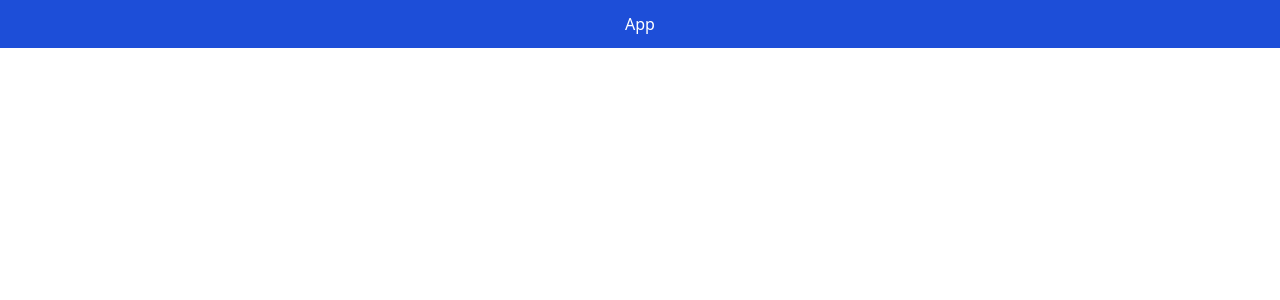
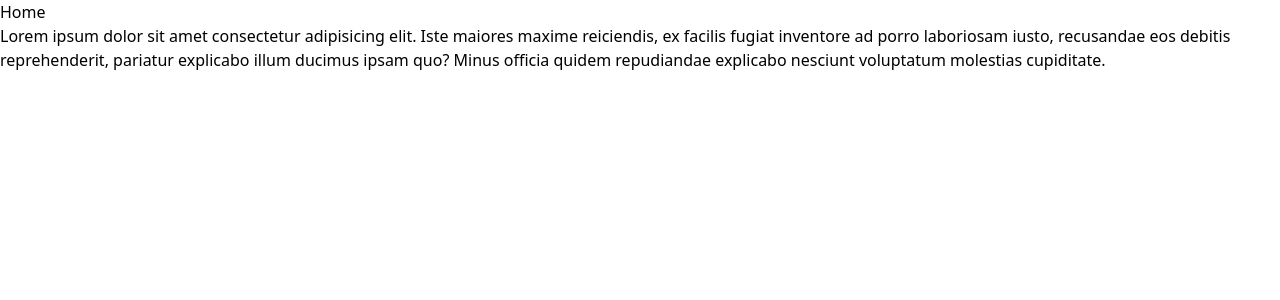
Before and after one commit to amel252/Projet-react-immobilier, a React (Vite) app in the folder front-end/: page / in a window 1280 px wide. Shown: the top 300 px of the page. Built offline with nearby package versions, Linux system fonts and the light colour scheme.

Commit message:
création des pages et routes

```diff
--- a/front-end/package.json
+++ b/front-end/package.json
@@ -11,7 +11,8 @@
   },
   "dependencies": {
     "react": "^19.1.0",
-    "react-dom": "^19.1.0"
+    "react-dom": "^19.1.0",
+    "react-router-dom": "^7.6.1"
   },
   "devDependencies": {
     "@eslint/js": "^9.25.0",
--- a/front-end/src/App.jsx
+++ b/front-end/src/App.jsx
@@ -1,5 +1,25 @@
+import { BrowserRouter, Routes, Route } from "react-router-dom";
+
+import Home from "./pages/Home";
+import About from "./pages/About";
+import Profile from "./pages/Profile";
+import Signin from "./pages/Signin";
+import Signup from "./pages/Signup";
+
 function App() {
-    return <div className="text-center bg-blue-700 text-white py-3">App</div>;
+    return (
+        <BrowserRouter>
+            <Routes>
+                <Route path="/" element={<Home />} />
+                <Route path="/sign-in" element={<Signin />} />
+                <Route path="/sign-up" element={<Signup />} />
+                <Route path="/profile" element={<Profile />} />
+                <Route path="/about" element={<About />} />
+            </Routes>
+        </BrowserRouter>
+    );
+
+    // return <div className="text-center bg-blue-700 text-white py-3">App</div>;
 }
 
 export default App;
--- /dev/null
+++ b/front-end/src/pages/About.jsx
@@ -0,0 +1,13 @@
+function About() {
+    return (
+        <div>
+            <h1>Bonjour</h1>
+            <p>
+                Lorem ipsum dolor sit amet consectetur, adipisicing elit. Sed
+                ipsum natus recusandae et nam nisi, minus dicta ad iste
+                consequatur cumque sequi molestias!
+            </p>
+        </div>
+    );
+}
+export default About;
--- /dev/null
+++ b/front-end/src/pages/Home.jsx
@@ -0,0 +1,15 @@
+function Home() {
+    return (
+        <div>
+            <h1>Home</h1>
+            <p>
+                Lorem ipsum dolor sit amet consectetur adipisicing elit. Iste
+                maiores maxime reiciendis, ex facilis fugiat inventore ad porro
+                laboriosam iusto, recusandae eos debitis reprehenderit, pariatur
+                explicabo illum ducimus ipsam quo? Minus officia quidem
+                repudiandae explicabo nesciunt voluptatum molestias cupiditate.
+            </p>
+        </div>
+    );
+}
+export default Home;
--- /dev/null
+++ b/front-end/src/pages/Profile.jsx
@@ -0,0 +1,16 @@
+function Profile() {
+    return (
+        <div>
+            <p>
+                Lorem ipsum dolor sit amet, consectetur adipisicing elit. Aut
+                odit recusandae a consequatur, accusamus quaerat inventore modi?
+                Debitis, praesentium earum accusantium perferendis, corrupti nam
+                sed blanditiis, numquam assumenda sit eaque ratione iste
+                voluptas neque eum error distinctio ex libero nihil architecto
+                dolore voluptates aliquam commodi. Odit aut quidem dolorem!
+            </p>
+        </div>
+    );
+}
+
+export default Profile;
--- /dev/null
+++ b/front-end/src/pages/Signin.jsx
@@ -0,0 +1,5 @@
+function Signin() {
+    return <div>Signin</div>;
+}
+
+export default Signin;
--- /dev/null
+++ b/front-end/src/pages/Signup.jsx
@@ -0,0 +1,4 @@
+function Signup() {
+    return <div>Signup</div>;
+}
+export default Signup;
```
Also changed, not shown: 1 other file (tests, documents, lock files or other folders).
